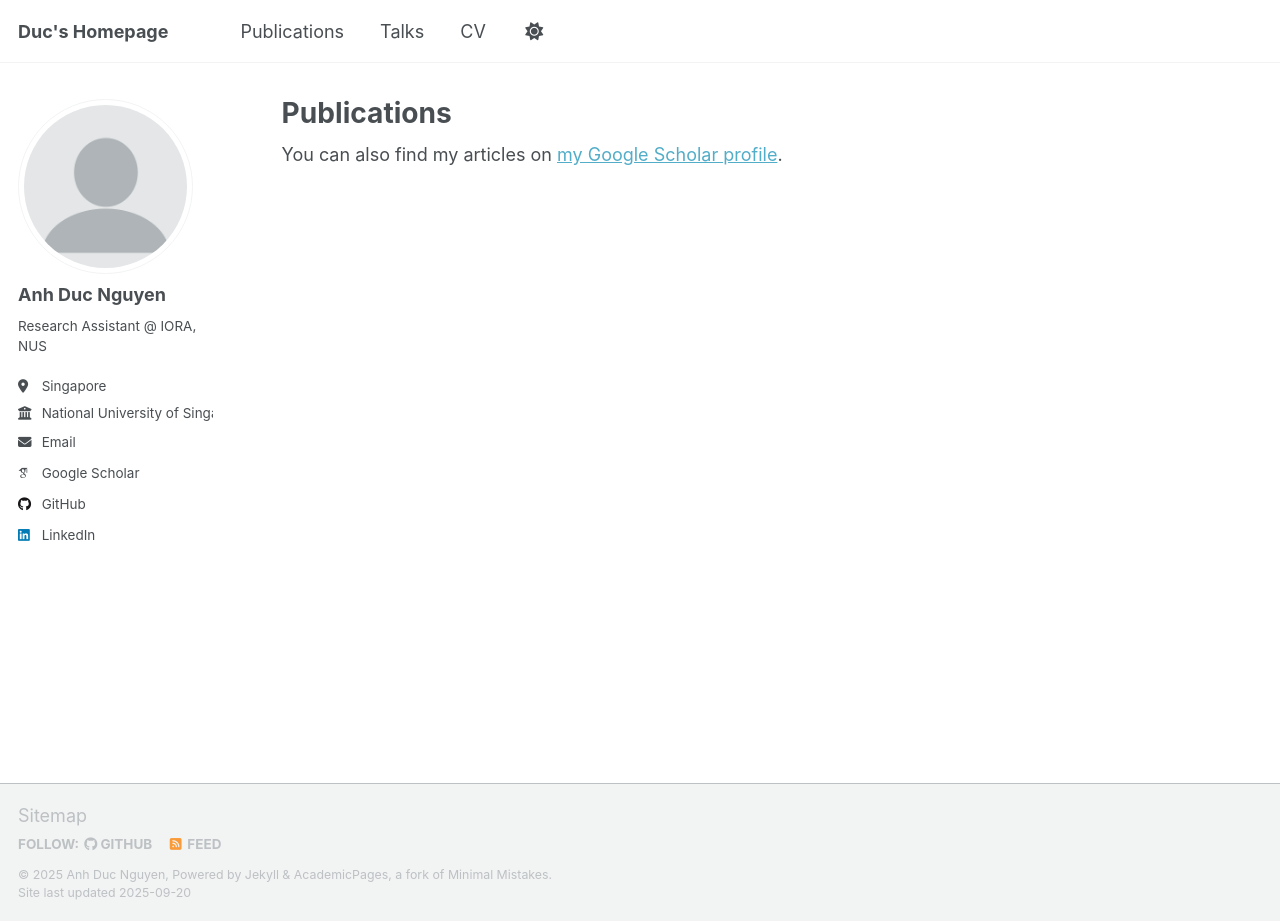
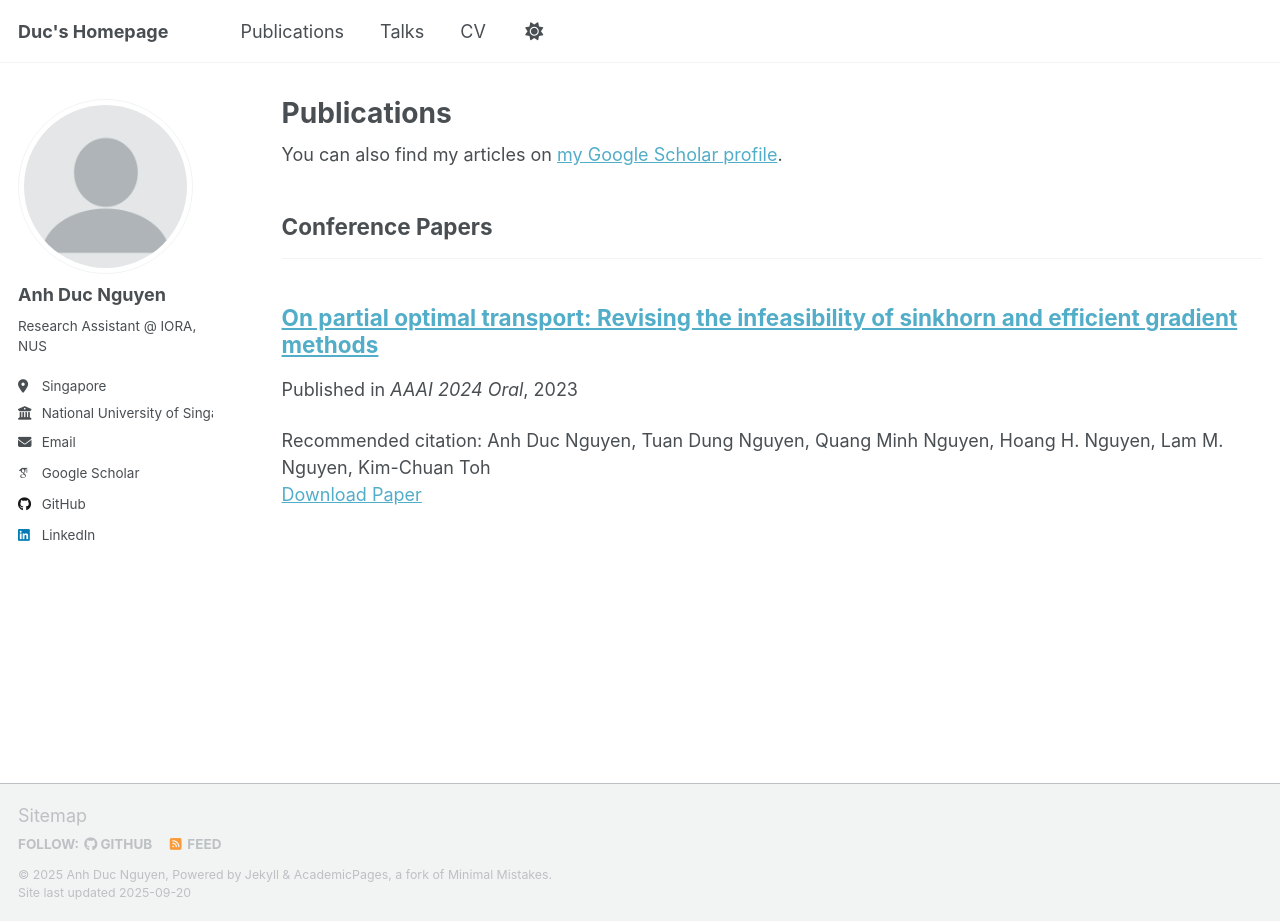
Before and after one commit to ducna271/ducna271.github.io, a Jekyll site: the page built from _pages/publications.html, in a window 1280 px wide and 921 px high. Built offline with Jekyll 4.4.1, drawn with Linux system fonts in a browser that asks for light colours; some web fonts are replaced; a script that is not in the unit is left out; a file with an impossible date is left out.

Commit message:
Update pot24.md

```diff
--- a/_publications/pot24.md
+++ b/_publications/pot24.md
@@ -2,7 +2,7 @@
 title: "On partial optimal transport: Revising the infeasibility of sinkhorn and efficient gradient methods"
 collection: publications
 category: conferences
-date: 2024
+date: 2023-12-22
 venue: 'AAAI 2024 Oral'
 paperurl: 'https://arxiv.org/abs/2312.13970'
 citation: 'Anh Duc Nguyen, Tuan Dung Nguyen, Quang Minh Nguyen, Hoang H. Nguyen, Lam M. Nguyen, Kim-Chuan Toh'
```
